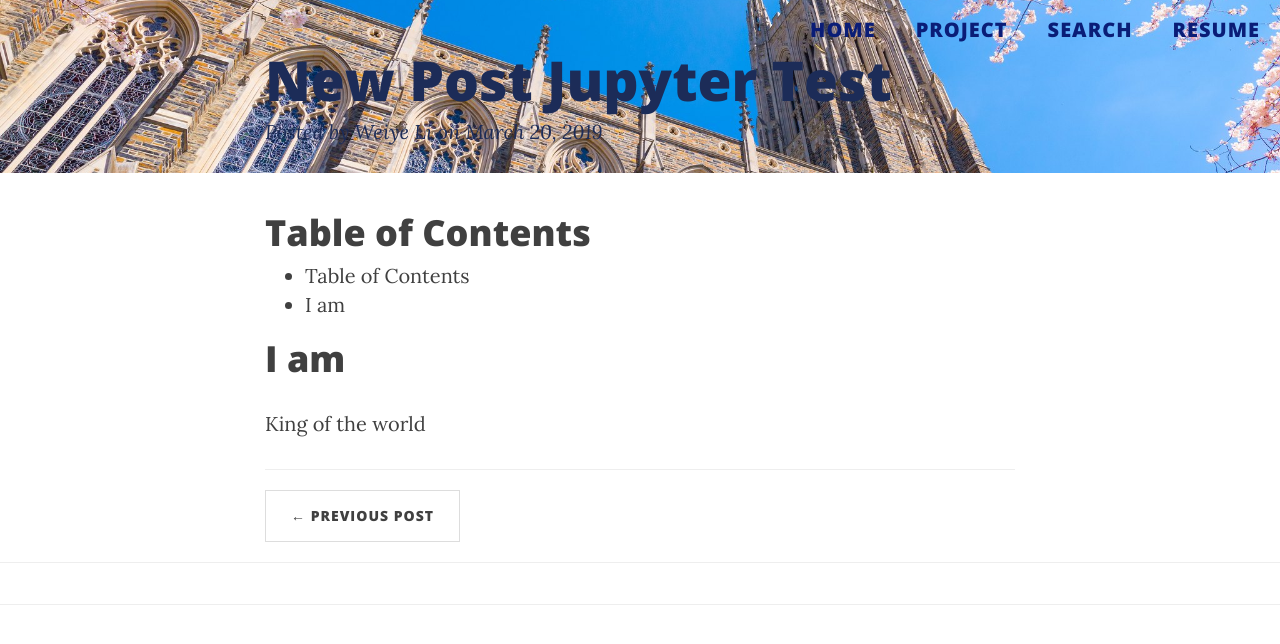
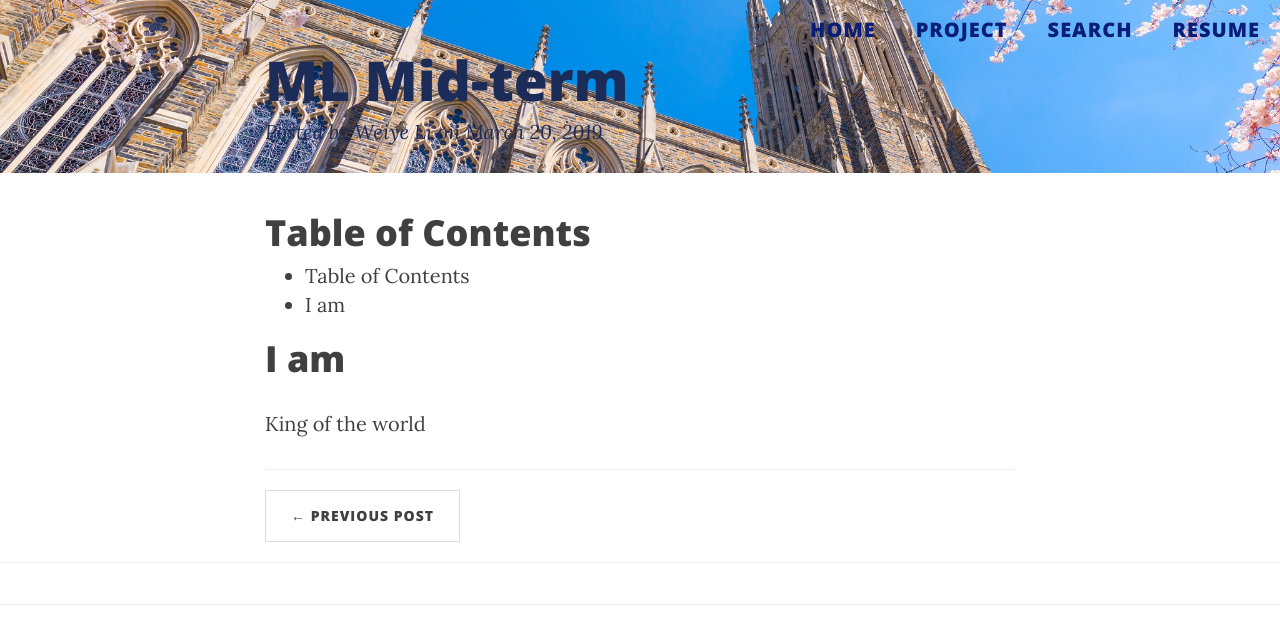
Before and after one commit to WeiyeLi1995/weiyeli1995.github.io, a Jekyll site: the page built from _posts/2019-03-20-Test-Post.markdown, in a window 1280 px wide. Shown: the top 644 px of the page. Built offline with Jekyll 4.4.1, drawn with Linux system fonts in a browser that asks for light colours; nearby versions of some CDN libraries; comment, search, counter and statistics services are not loaded.

Commit message:
Update 2019-03-20-Test-Post.markdown

```diff
--- a/_posts/2019-03-20-Test-Post.markdown
+++ b/_posts/2019-03-20-Test-Post.markdown
@@ -1,8 +1,8 @@
 ---
 layout:     post
-title:      New Post Jupyter Test
+title:      ML Mid-term
 author:     Weiye Li
-tags: 		test example graduation
+tags: 		ML test
 subtitle:
 directlinkyn:	y
 directlink: https://github.com/WeiyeLi1995/Projects/blob/master/MidtermWeiyeLi.ipynb
```
